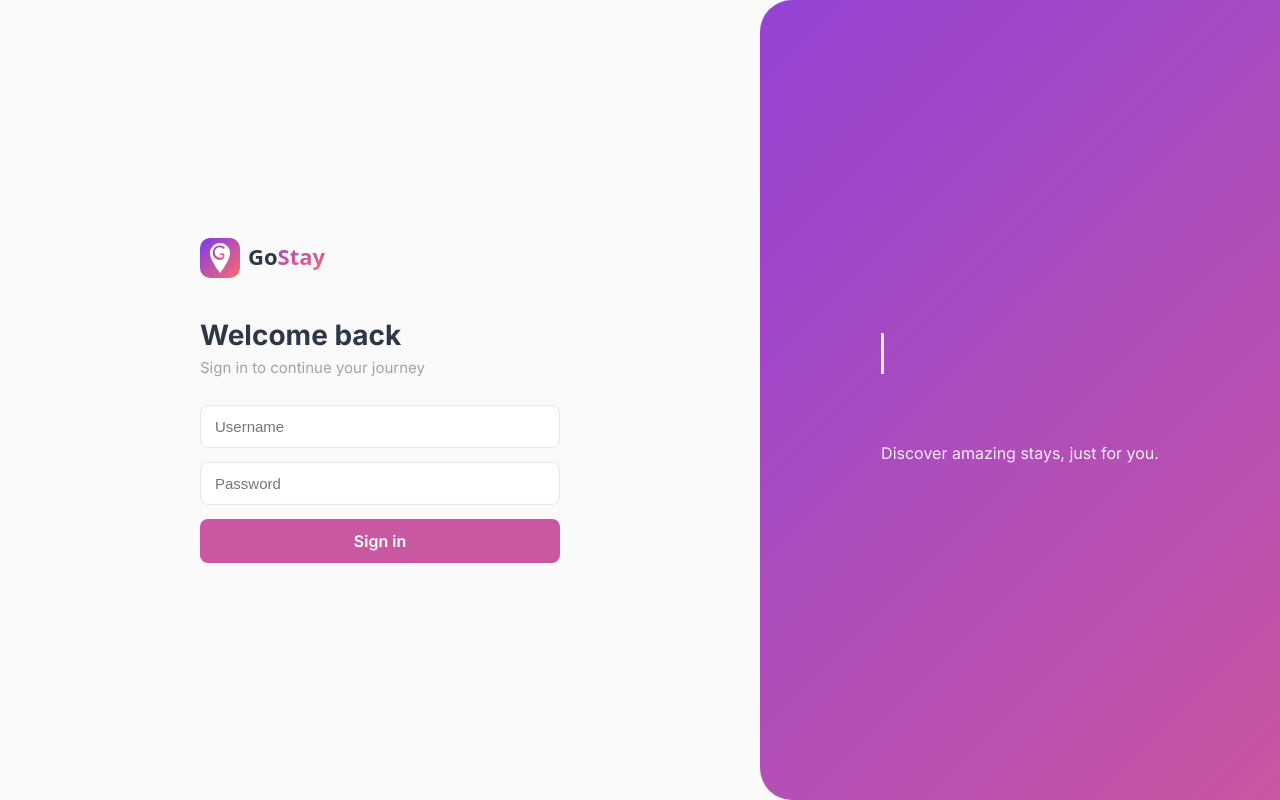
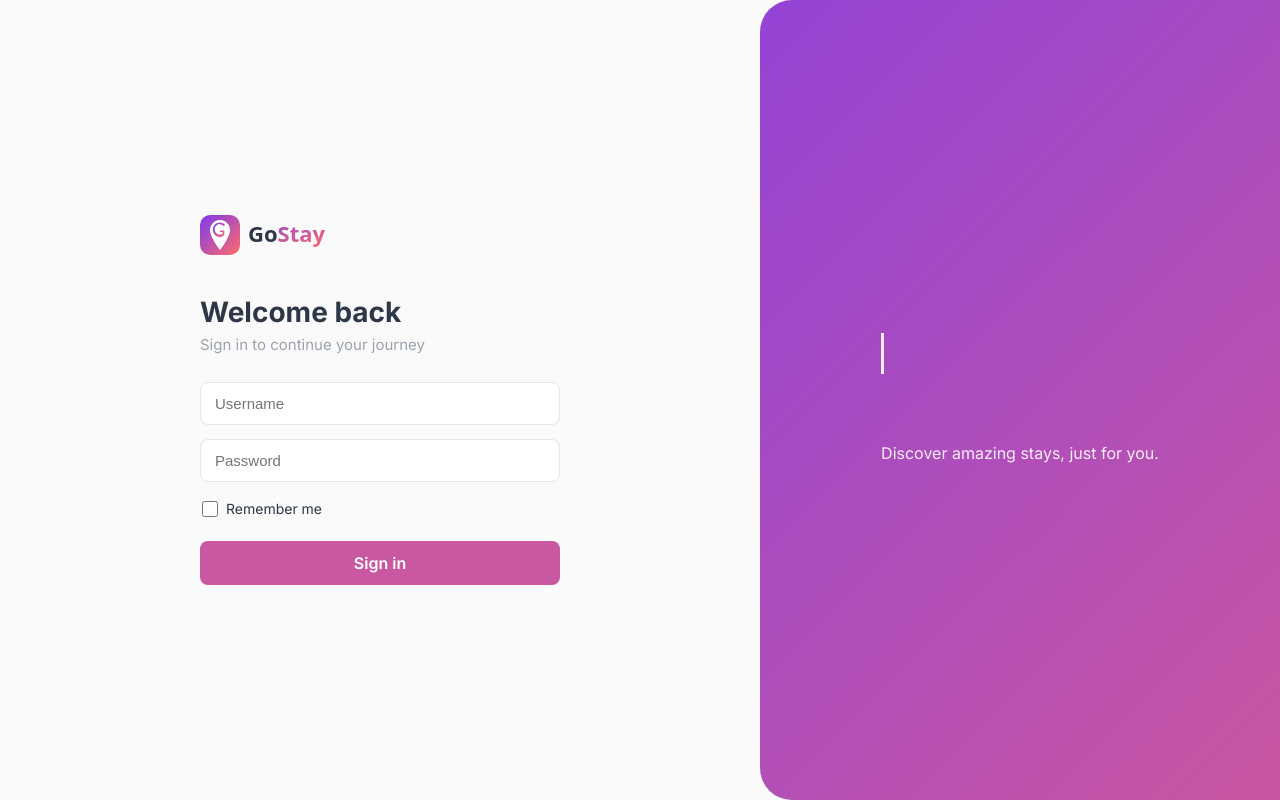
Before and after one commit to ManarShawahni/gostay-booking-platform, a React (Vite) app: page /login in a window 1280 px wide. Built offline with nearby package versions, Linux system fonts and the light colour scheme; no server answers.

Commit message:
feat(auth): enable rememberMe flag in login function [GOS-25]

```diff
--- a/src/context/AuthProvider.tsx
+++ b/src/context/AuthProvider.tsx
@@ -19,10 +19,10 @@ export const AuthProvider = ({ children }: { children: ReactNode }) => {
     error: null,
   });
 
-  // Auto-login from localStorage on page reload
   useEffect(() => {
-    const savedToken = localStorage.getItem("authToken");
-    const savedUser = localStorage.getItem("authUser");
+    const savedToken = localStorage.getItem("authToken") || sessionStorage.getItem("authToken");
+
+    const savedUser = localStorage.getItem("authUser") || sessionStorage.getItem("authUser");
 
     if (savedToken && savedUser) {
       setState({
@@ -36,7 +36,10 @@ export const AuthProvider = ({ children }: { children: ReactNode }) => {
   }, []);
 
   // Login
-const login = async (credentials: LoginRequest): Promise<LoginResponse | null> => {
+const login = async (
+  credentials: LoginRequest,
+  rememberMe: boolean = false
+): Promise<LoginResponse | null> => {
     setState((prev) => ({ ...prev, loading: true, error: null }));
 
     try {
@@ -55,8 +58,13 @@ const login = async (credentials: LoginRequest): Promise<LoginResponse | null> =
         error: null,
       });
 
-      localStorage.setItem("authToken", result.token);
-      localStorage.setItem("authUser", JSON.stringify(user));
+      if (rememberMe) {
+          localStorage.setItem("authToken", result.token);
+          localStorage.setItem("authUser", JSON.stringify(user));
+      } else {
+          sessionStorage.setItem("authToken", result.token);
+          sessionStorage.setItem("authUser", JSON.stringify(user));
+      }
 
       return result;
     } catch (err) {
@@ -76,6 +84,10 @@ const login = async (credentials: LoginRequest): Promise<LoginResponse | null> =
 
   // Logout
   const logout = () => {
+
+    sessionStorage.removeItem("authToken");
+    sessionStorage.removeItem("authUser");
+
     localStorage.removeItem("authToken");
     localStorage.removeItem("authUser");
 
--- a/src/pages/Login/LoginPage.module.css
+++ b/src/pages/Login/LoginPage.module.css
@@ -112,6 +112,21 @@
     hideCursor 0.1s forwards 5.8s;
 }
 
+.rememberRow {
+  display: flex;
+  align-items: center;
+  gap: 8px;
+  margin: 4px 0 10px 2px;
+  font-size: 14px;
+  color: var(--charcoal);
+}
+
+.checkbox {
+  width: 16px;
+  height: 16px;
+}
+
+
 @keyframes typing {
   from { width: 1; }
   to { width: 100%; }
@@ -147,7 +162,6 @@
   opacity: 0.9;
 }
 
-/* Floating Gradient Animation */
 @keyframes floatGradient {
   0% { background-position: 0% 50%; }
   50% { background-position: 100% 50%; }
--- a/src/pages/Login/LoginPage.tsx
+++ b/src/pages/Login/LoginPage.tsx
@@ -13,10 +13,11 @@ const LoginPage = () => {
 
   const [username, setUsername] = useState("");
   const [password, setPassword] = useState("");
+  const [rememberMe, setRememberMe] = useState(false);
 
   const handleSubmit = async (e: React.FormEvent) => {
     e.preventDefault();
-    const result = await login({ username, password });
+    const result = await login({ username, password }, rememberMe);
 
     if (result?.userType === "Admin") navigate("/admin");
     else navigate("/");
@@ -47,6 +48,16 @@ const LoginPage = () => {
               onChange={(e) => setPassword(e.target.value)}
             />
 
+            <label className={styles.rememberRow}>
+              <input
+                type="checkbox"
+                checked={rememberMe}
+                onChange={(e) => setRememberMe(e.target.checked)}
+                className={styles.checkbox}
+              />
+              <span>Remember me</span>
+            </label>
+
             <Button fullWidth type="submit">
               {loading ? "Signing in..." : "Sign in"}
             </Button>
--- a/src/types/auth.types.ts
+++ b/src/types/auth.types.ts
@@ -22,6 +22,6 @@ export interface AuthState {
 }
 
 export interface AuthContextType extends AuthState {
-  login: (credentials: LoginRequest) => Promise<LoginResponse | null>;
+  login: (credentials: LoginRequest, rememberMe?: boolean) => Promise<LoginResponse | null>;
   logout: () => void;
 }
```
